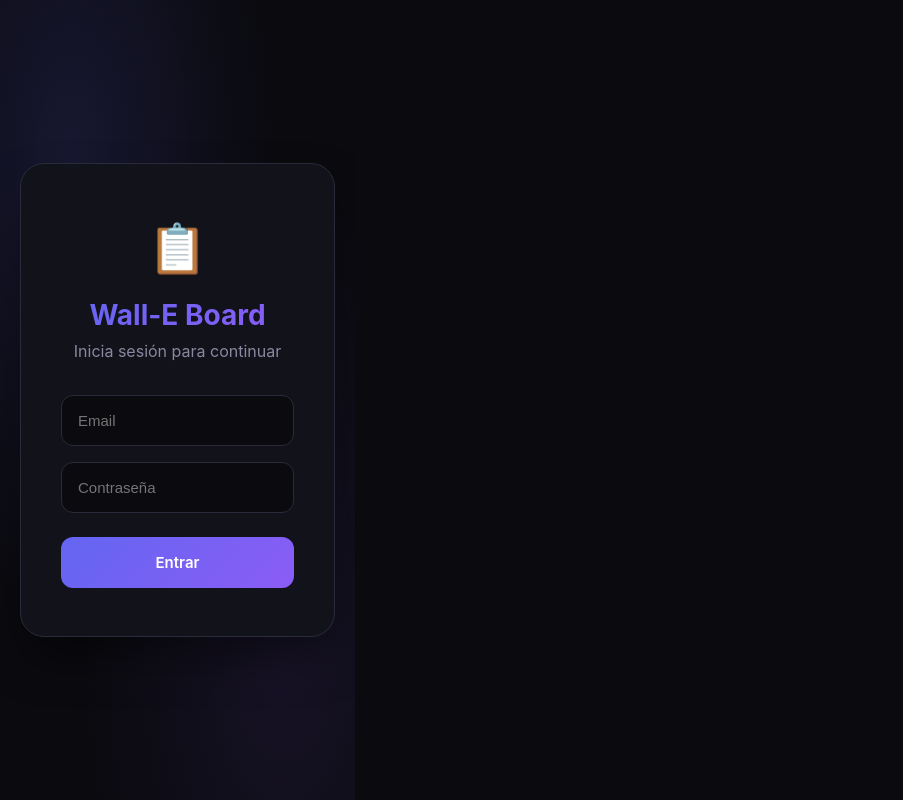
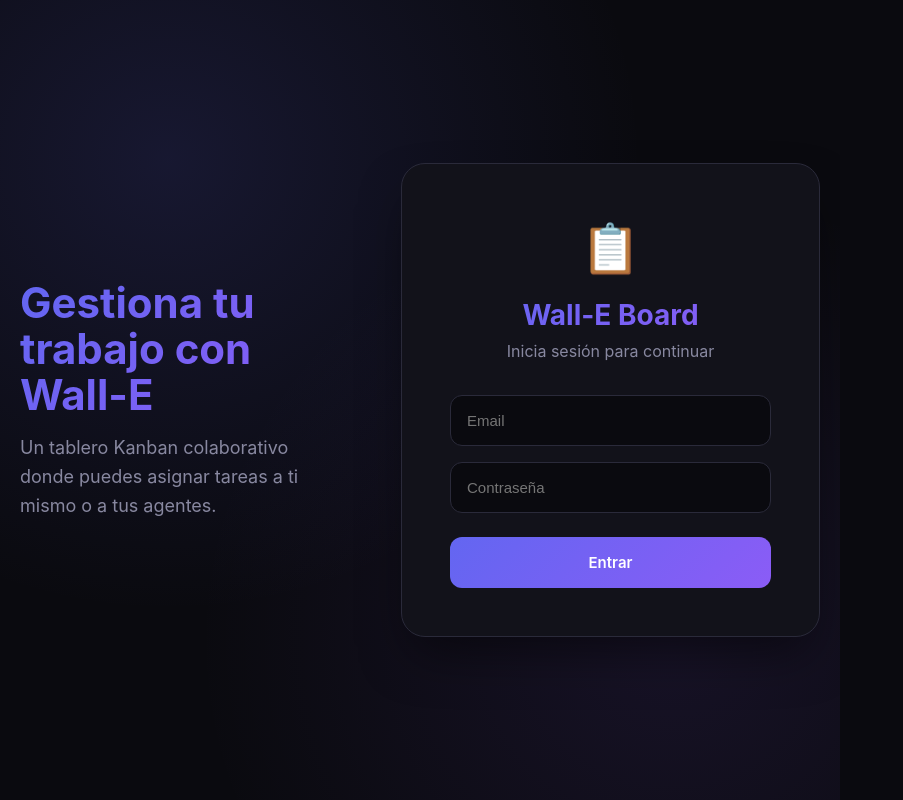
Before and after one commit to pipedrau/wall-e-board, a React (Vite) app: page / in a window 1280 px wide. Shown: the whole page, without its empty margins (0-903 px from the left). Built offline with nearby package versions, Linux system fonts and the light colour scheme.

Commit message:
Login responsive - version desktop mejorada

```diff
--- a/src/App.css
+++ b/src/App.css
@@ -357,6 +357,7 @@ body {
   justify-content: center;
   position: relative;
   overflow: hidden;
+  padding: 20px;
 }
 
 .login-bg {
@@ -372,7 +373,6 @@ body {
   z-index: 1;
   width: 100%;
   max-width: 400px;
-  padding: 20px;
 }
 
 .login-box {
@@ -452,6 +452,46 @@ body {
   border-radius: 8px;
 }
 
+/* Desktop login - side by side */
+@media (min-width: 900px) {
+  .login-page {
+    justify-content: center;
+  }
+
+  .login-container {
+    display: flex;
+    max-width: 800px;
+    gap: 60px;
+    align-items: center;
+  }
+
+  .login-box {
+    flex: 1;
+    padding: 48px;
+  }
+
+  .login-side {
+    flex: 1;
+    text-align: left;
+  }
+
+  .login-side h2 {
+    font-size: 42px;
+    font-weight: 700;
+    line-height: 1.1;
+    margin-bottom: 16px;
+    background: var(--gradient);
+    -webkit-background-clip: text;
+    -webkit-text-fill-color: transparent;
+  }
+
+  .login-side p {
+    font-size: 18px;
+    color: var(--text-muted);
+    line-height: 1.6;
+  }
+}
+
 /* Loading */
 .loading {
   display: flex;
--- a/src/App.jsx
+++ b/src/App.jsx
@@ -207,6 +207,10 @@ function App() {
       <div className="login-page">
         <div className="login-bg"></div>
         <div className="login-container">
+          <div className="login-side">
+            <h2>Gestiona tu trabajo con Wall-E</h2>
+            <p>Un tablero Kanban colaborativo donde puedes asignar tareas a ti mismo o a tus agentes.</p>
+          </div>
           <div className="login-box">
             <div className="login-icon">📋</div>
             <h1>Wall-E Board</h1>
```
Also changed, not shown: 4 other files (tests, documents, lock files or other folders).
